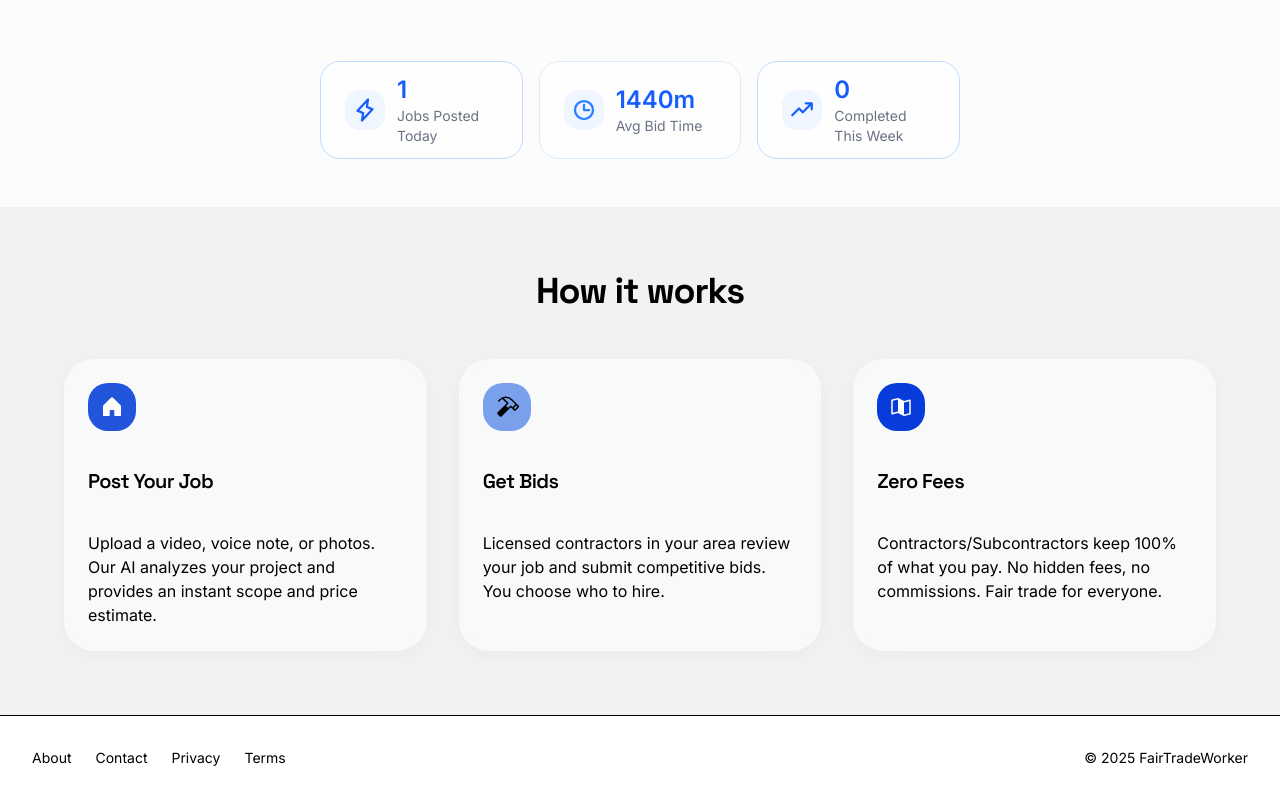
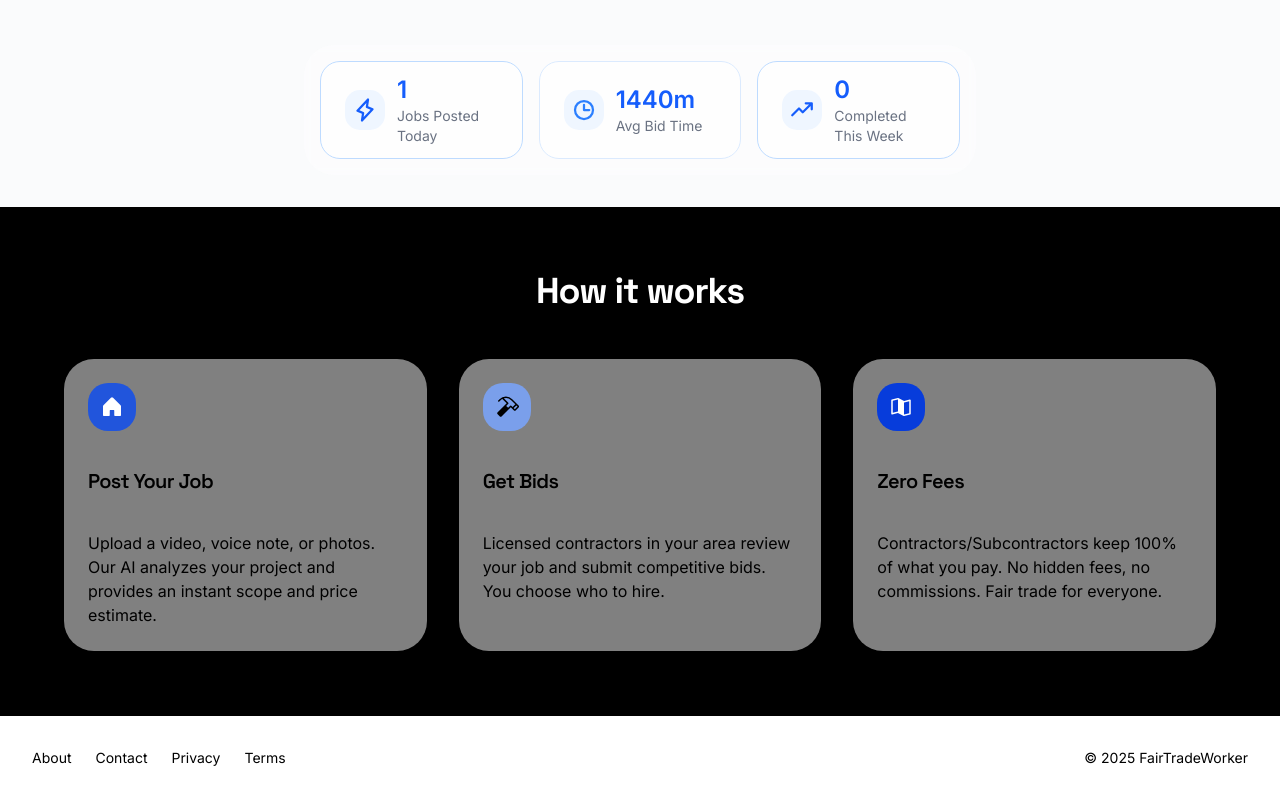
Before and after one commit to Aphrodine-wq/fairtradeworker-texa, a React (Vite) app: page / in a window 1280 px wide. Shown: the part 920-1720 px from the top of the page. Built offline with nearby package versions, Linux system fonts and the light colour scheme.

Commit message:
Fix: Add black background to How it works section, fix BrowseJobs text colors and viewingContractors type

```diff
--- a/src/components/jobs/BrowseJobs.tsx
+++ b/src/components/jobs/BrowseJobs.tsx
@@ -107,7 +107,7 @@ const JobCard = memo(function JobCard({
               >
                 {getJobSizeEmoji(job.size)} {getJobSizeLabel(job.size)} (≤${job.aiScope.priceHigh})
               </Badge>
-              <div className="flex items-center gap-1 text-xs text-gray-500">
+              <div className="flex items-center gap-1 text-xs text-black dark:text-white/70">
                 <span>{job.bids.length}</span>
                 <span>{job.bids.length === 1 ? 'bid' : 'bids'}</span>
               </div>
@@ -126,8 +126,8 @@ const JobCard = memo(function JobCard({
                 </Badge>
               )}
             </div>
-            <CardTitle className="text-xl leading-tight mb-2 text-gray-900">{job.title}</CardTitle>
-            <CardDescription className="text-sm line-clamp-2 text-gray-600">{job.description}</CardDescription>
+            <CardTitle className="text-xl leading-tight mb-2 text-black dark:text-white">{job.title}</CardTitle>
+            <CardDescription className="text-sm line-clamp-2 text-black dark:text-white/80">{job.description}</CardDescription>
           </div>
           {photos.length > 0 && (
             <button
@@ -155,12 +155,12 @@ const JobCard = memo(function JobCard({
               <Wrench weight="duotone" size={18} />
               <span>AI Scope</span>
             </div>
-            <p className="text-sm leading-relaxed text-gray-700">{job.aiScope.scope}</p>
+            <p className="text-sm leading-relaxed text-black dark:text-white/80">{job.aiScope.scope}</p>
             <div className="flex items-center gap-3">
               <div className="flex items-center gap-2">
                 <CurrencyDollar weight="duotone" size={24} className="text-blue-600" />
                 <div>
-                  <div className="text-xs text-gray-500">Estimated</div>
+                  <div className="text-xs text-black dark:text-white/70">Estimated</div>
                   <div className="text-lg font-bold text-blue-600">
                     ${job.aiScope.priceLow} - ${job.aiScope.priceHigh}
                   </div>
--- a/src/lib/types.ts
+++ b/src/lib/types.ts
@@ -73,6 +73,7 @@ export interface Job {
   urgentDeadline?: string
   bundledTasks?: BundledTask[]
   questions?: Question[]
+  viewingContractors?: string[] // Array of contractor IDs currently viewing this job
 }
 
 export interface Bid {
--- a/src/pages/Home.tsx
+++ b/src/pages/Home.tsx
@@ -114,36 +114,36 @@ export const HomePage = memo(function HomePage({ onNavigate, onDemoLogin }: Home
 
       <LiveStatsBar jobs={jobs || []} />
 
-      <section className="bg-muted py-16 px-4 md:px-8">
+      <section className="bg-black py-16 px-4 md:px-8">
         <div className="max-w-6xl mx-auto">
-          <h2 className="text-3xl md:text-4xl font-bold text-center mb-12">
+          <h2 className="text-3xl md:text-4xl font-bold text-center mb-12 text-white">
             How it works
           </h2>
           <div className="grid md:grid-cols-3 gap-8">
-            <Card className="p-6 space-y-4">
+            <Card className="p-6 space-y-4 bg-white dark:bg-transparent dark:border-white/10">
               <div className="w-12 h-12 rounded-xl bg-primary flex items-center justify-center">
                 <House weight="fill" className="text-primary-foreground" size={24} />
               </div>
-              <h3 className="text-xl font-semibold">Post Your Job</h3>
-              <p className="text-muted-foreground">
+              <h3 className="text-xl font-semibold text-black dark:text-white">Post Your Job</h3>
+              <p className="text-black dark:text-white/80">
                 Upload a video, voice note, or photos. Our AI analyzes your project and provides an instant scope and price estimate.
               </p>
             </Card>
-            <Card className="p-6 space-y-4">
+            <Card className="p-6 space-y-4 bg-white dark:bg-transparent dark:border-white/10">
               <div className="w-12 h-12 rounded-xl bg-secondary flex items-center justify-center">
                 <Hammer weight="fill" className="text-secondary-foreground" size={24} />
               </div>
-              <h3 className="text-xl font-semibold">Get Bids</h3>
-              <p className="text-muted-foreground">
+              <h3 className="text-xl font-semibold text-black dark:text-white">Get Bids</h3>
+              <p className="text-black dark:text-white/80">
                 Licensed contractors in your area review your job and submit competitive bids. You choose who to hire.
               </p>
             </Card>
-            <Card className="p-6 space-y-4">
+            <Card className="p-6 space-y-4 bg-white dark:bg-transparent dark:border-white/10">
               <div className="w-12 h-12 rounded-xl bg-accent flex items-center justify-center">
                 <MapTrifold weight="fill" className="text-accent-foreground" size={24} />
               </div>
-              <h3 className="text-xl font-semibold">Zero Fees</h3>
-              <p className="text-muted-foreground">
+              <h3 className="text-xl font-semibold text-black dark:text-white">Zero Fees</h3>
+              <p className="text-black dark:text-white/80">
                 Contractors/Subcontractors keep 100% of what you pay. No hidden fees, no commissions. Fair trade for everyone.
               </p>
             </Card>
```
